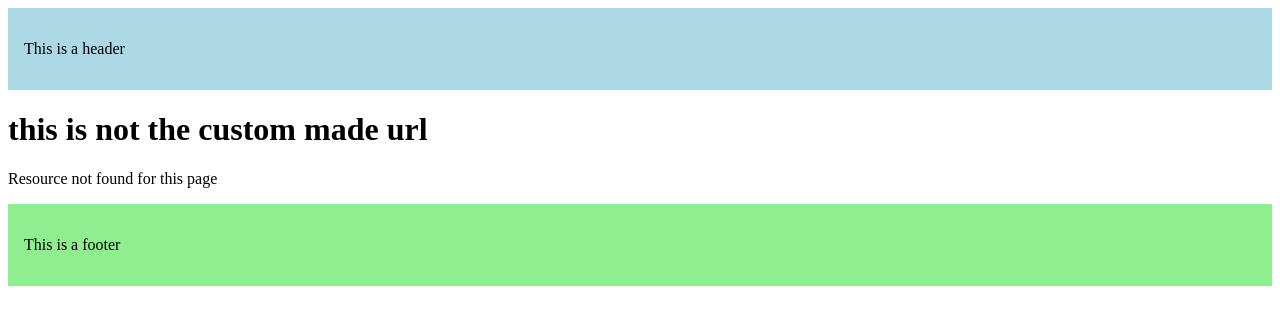
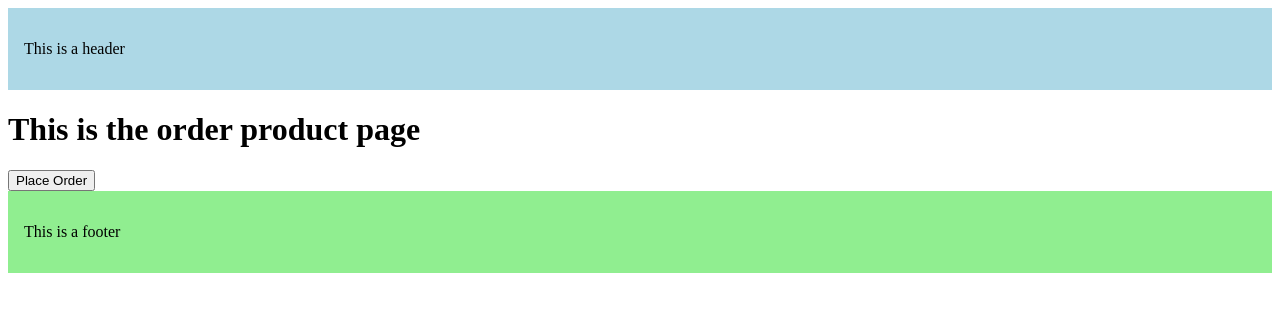
Before and after one commit to ankur-verma30/Next.js-Beginning-To-Advanced, a Next.js app in the folder routing-demo/: page /order-product in a window 1280 px wide. Before the commit this address had no page. Shown: the top 324 px of the page. Built offline with nearby package versions, Linux system fonts and the light colour scheme.

Commit message:
Learning Special Files in Next.js

```diff
--- /dev/null
+++ b/routing-demo/src/app/blog/loading.js
@@ -0,0 +1,3 @@
+export default function Loading() {
+    return <h1>Hold on the page is Loading. Have patience</h1>
+}
--- /dev/null
+++ b/routing-demo/src/app/order-product/page.js
@@ -0,0 +1,14 @@
+'use client'
+import { useRouter } from "next/navigation"
+
+export default function OrderProduct() {
+    const router = useRouter()
+    const handleOrder = () => {
+        console.log("Order Placed")
+        router.push('/')
+    }
+    return <>
+        <h1>This is the order product page</h1>
+        <button onClick={handleOrder}>Place Order</button>
+    </>
+}
```
Also changed, not shown: routing-demo/src/app/(auth)/layout.js (+8 -3 lines).
